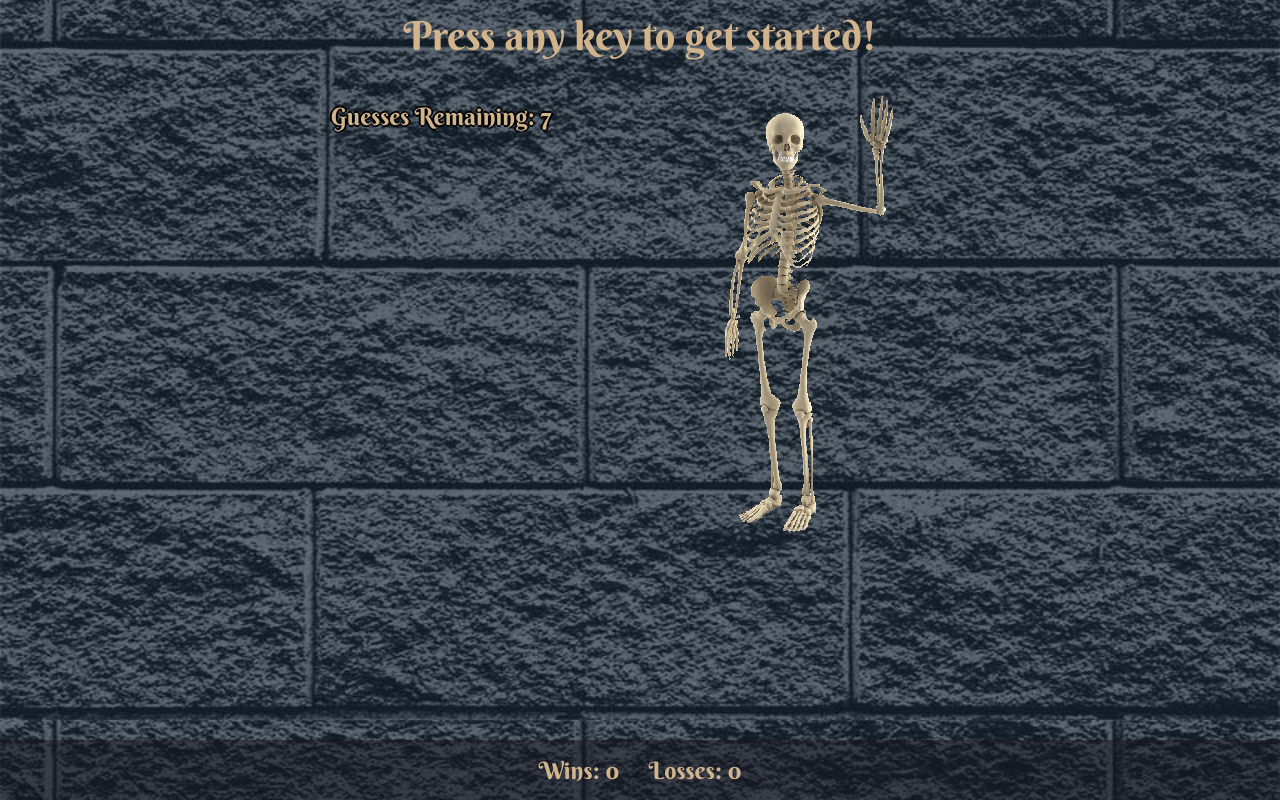
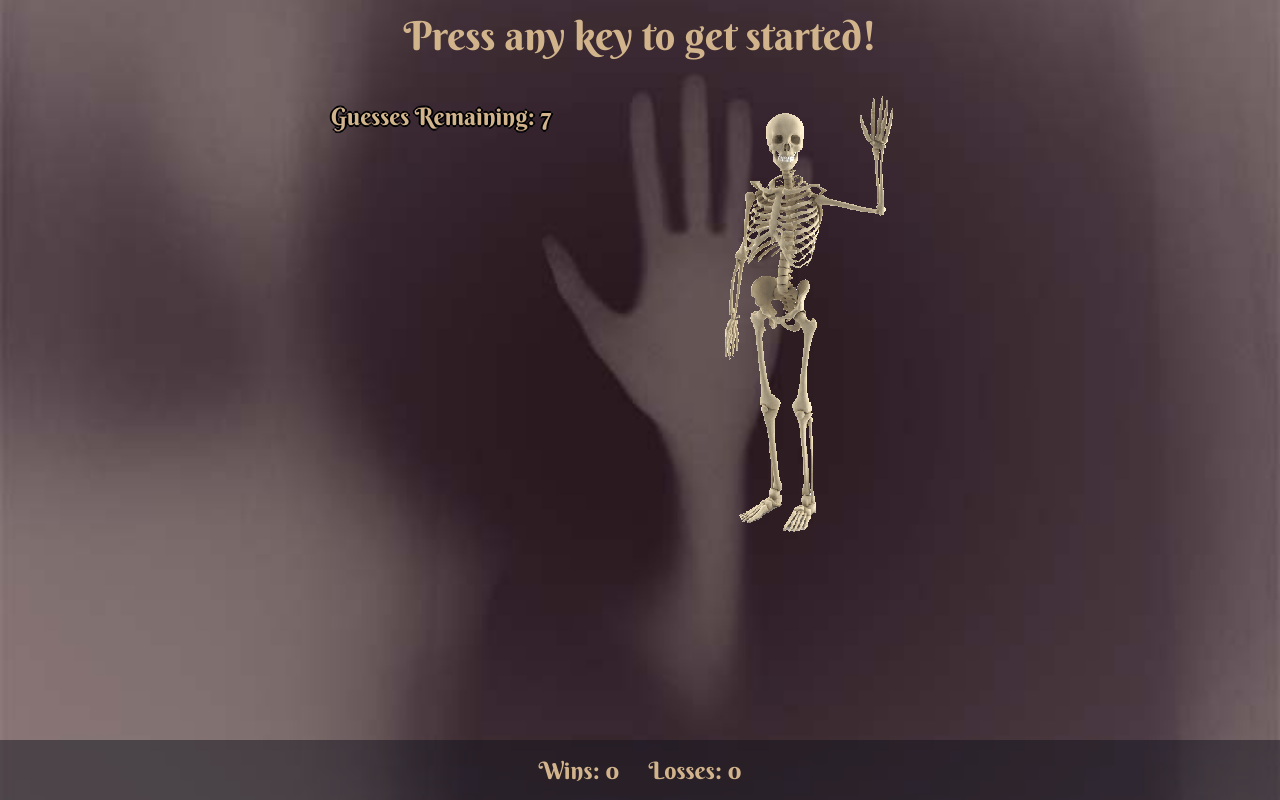
Before and after one commit to KC135Q/Hangman-Game, a PHP site: page / in a window 1280 px wide. Run offline with PHP 8.4, Linux system fonts and the light colour scheme; some libraries are stand-ins or nearby versions.

Commit message:
Hand background

```diff
--- a/assets/css/style.css
+++ b/assets/css/style.css
@@ -2,11 +2,11 @@
   color: tan;
 
   /* The image used */
-  background-image: url("./../images/stone-wall.jpg");
+  background-image: url("./../images/hand.jpg");
   background-color: rgba(20, 20, 30, 0.5);
   /* Center and scale the image nicely */
   background-position: center;
-  background-repeat: round;
+  background-repeat: no-repeat;
   background-size: cover;
 
   /* google font */
```
Also changed, not shown: assets/images/hand.jpg (added), assets/images/stone-wall.jpg, 1 other file.
